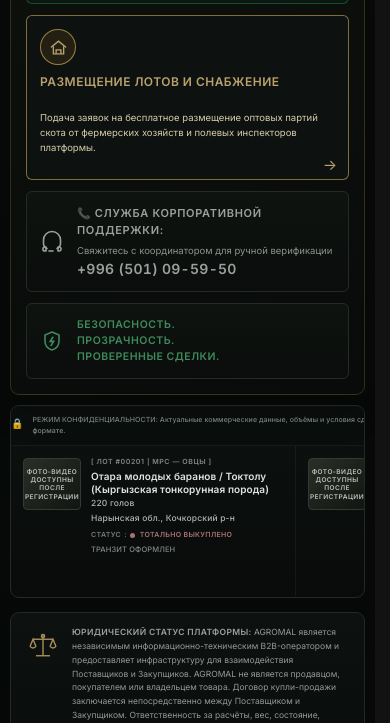
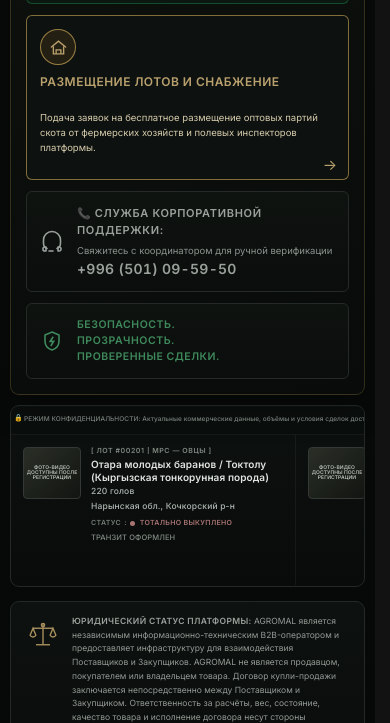
Before and after one commit to kanatormonov2003-eng/AGROMAL, a website with bundled scripts: page index.html in a window 390 px wide. Shown: the part 1633-2356 px from the top of the page. Built offline with nearby package versions, Linux system fonts and the light colour scheme.

Commit message:
Fix mobile homepage layout

```diff
--- a/assets/css/agromal-homepage-overrides.css
+++ b/assets/css/agromal-homepage-overrides.css
@@ -4126,3 +4126,94 @@ body.homepage .brand__name {
   }
 
 }
+@media (max-width: 767px) {
+
+  /* Уведомление полностью помещается в ширину телефона */
+  body.homepage .homepage-demo-lots__notice {
+    width: 100% !important;
+    min-width: 0 !important;
+    max-width: 100% !important;
+
+    display: flex;
+    align-items: flex-start;
+    gap: 7px;
+
+    box-sizing: border-box;
+    padding: 8px 10px 9px;
+
+    overflow: hidden;
+  }
+
+  /* Замок */
+  body.homepage .homepage-demo-lots__notice-icon {
+    flex: 0 0 10px;
+    width: 10px;
+    min-width: 10px;
+
+    font-size: 9px;
+    line-height: 1.4;
+    margin-top: 1px;
+  }
+
+  /* Сам текст */
+  body.homepage .homepage-demo-lots__notice p {
+    flex: 1 1 auto;
+    width: auto !important;
+    min-width: 0 !important;
+    max-width: 100% !important;
+
+    margin: 0;
+
+    font-size: 7px;
+    line-height: 1.45;
+    white-space: normal;
+
+    overflow-wrap: break-word;
+    word-break: normal;
+  }
+
+  /* Только надпись "Фото-видео доступны после регистрации" */
+  body.homepage .homepage-lot__animal {
+    font-size: 5px;
+    line-height: 1;
+    letter-spacing: .01em;
+  }
+}
+@media (max-width: 767px) {
+
+  /* Замок */
+  body.homepage .homepage-demo-lots__notice-icon {
+    flex: 0 0 8px !important;
+    width: 8px !important;
+    min-width: 8px !important;
+    font-size: 7px !important;
+    line-height: 1.2 !important;
+    margin-top: 1px !important;
+  }
+
+  /* Текст режима конфиденциальности */
+  body.homepage .homepage-demo-lots__notice p {
+    flex: 1 1 auto !important;
+    width: auto !important;
+    min-width: 0 !important;
+    max-width: 100% !important;
+
+    font-size: 6.5px !important;
+    line-height: 1.4 !important;
+
+    white-space: normal !important;
+    overflow-wrap: break-word !important;
+    word-break: normal !important;
+  }
+
+  body.homepage .homepage-demo-lots__notice {
+    gap: 5px !important;
+  }
+}
+@media (max-width: 767px) {
+  body.homepage .homepage-demo-lots__notice-icon {
+    position: relative;
+top: -2px;
+left: 3px;
+  }
+}
```
